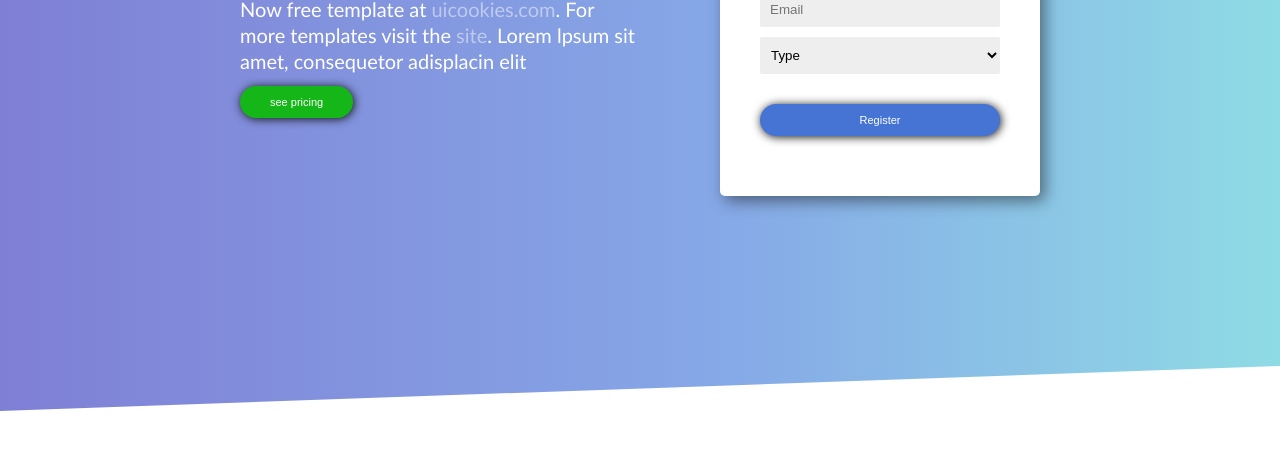
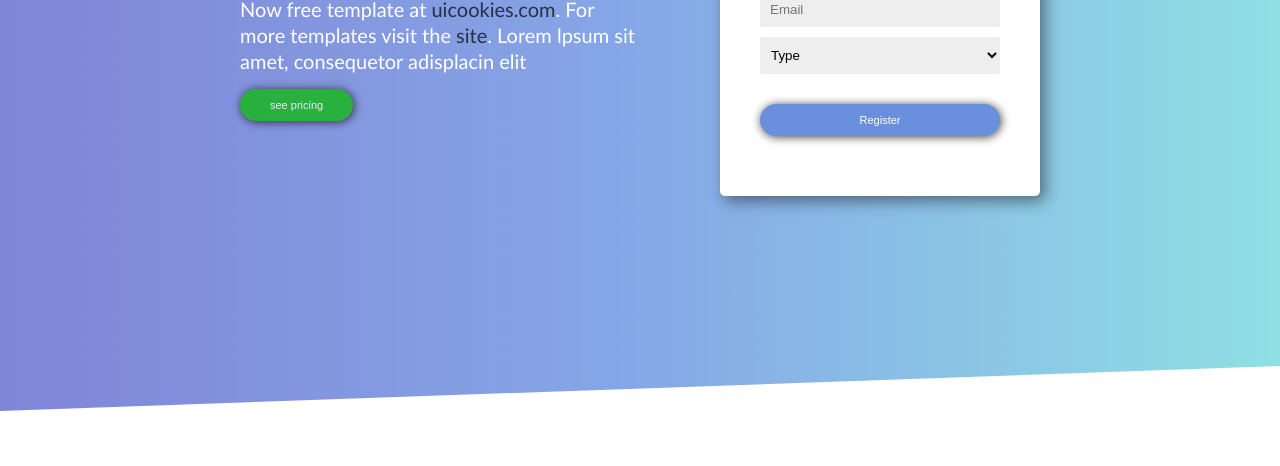
Before and after one commit to Jokotoye18/jokotoye18.github.io-frontend-challenge, a plain HTML site: page index.html in a window 1280 px wide. Shown: the part 478-944 px from the top of the page. Drawn offline with Linux system fonts and the light colour scheme.

Commit message:
background

```diff
--- a/css/base.css
+++ b/css/base.css
@@ -14,9 +14,9 @@ html{
     font-weight: 100;
 }
 body{
-    background-image: url(../images/Azur\ Lane.jpg);
-    /* height: 100vh; */
-    /* background: linear-gradient(to right, #7896dd, #85eee4); */
+    background: linear-gradient(45deg, #7896dd,#77eee2);
+    background:  url(../images/Azur\ Lane.jpg) center no-repeat;
+    background-size: cover;
 }
 img{
     width: 100%;
@@ -32,7 +32,6 @@ a:hover, a:focus{
 p{
     font-size: 1.6rem;
 }
-
 .container{
     max-width: 80rem;
     width: 90%;
@@ -146,7 +145,7 @@ section{
     line-height: 1.3;
 }
 .section-one a{
-    color: rgba(250, 250, 250, 0.5);
+    color: rgba(0, 0, 0, 0.7);
     transition: color 0.5s;
 }
 .section-one a:hover, .section-one a:focus{
@@ -193,6 +192,7 @@ section{
     cursor: pointer;
     font-size: 1.1rem;
     color: #ffffff;
+    transition: opacity 0.5s ease-in-out;
 }
 
 .register-btn{
@@ -202,11 +202,16 @@ section{
     box-shadow: 1px 1px 10px rgb(19, 18, 18);
     display: inline-block;
     width: 100%;
+    opacity: 0.8;
 
 }
 .pricing-btn{
     background-color: #14b717;;
     border-radius: 2rem;
+    opacity: 0.8;
+}
+.register-btn:hover, .pricing-btn:hover{
+    opacity: 1;
 }
 
 /* button ends here */
@@ -273,15 +278,6 @@ footer{
         line-height: 1;
         max-width: 80%;
     }
-    .section-one p{
-        margin: 1.2rem 0;
-    }
-    .section-one a{
-        color: rgba(250, 250, 250, 0.5);
-    }
-    .section-one a:hover, .section-one a:focus{
-        color:  #4574d4;
-    }
     .section-two{
         width: 40%;
     }
```
